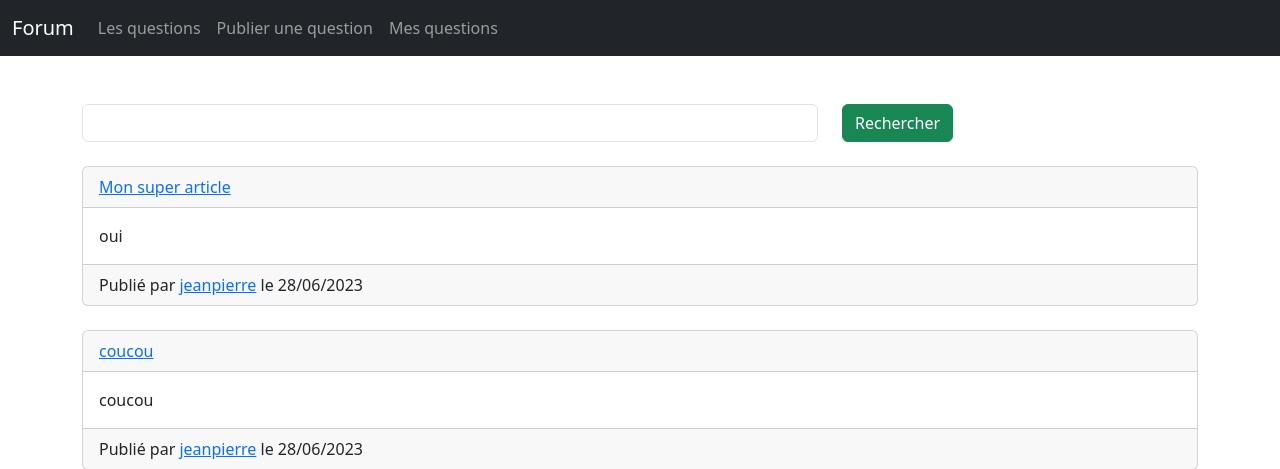
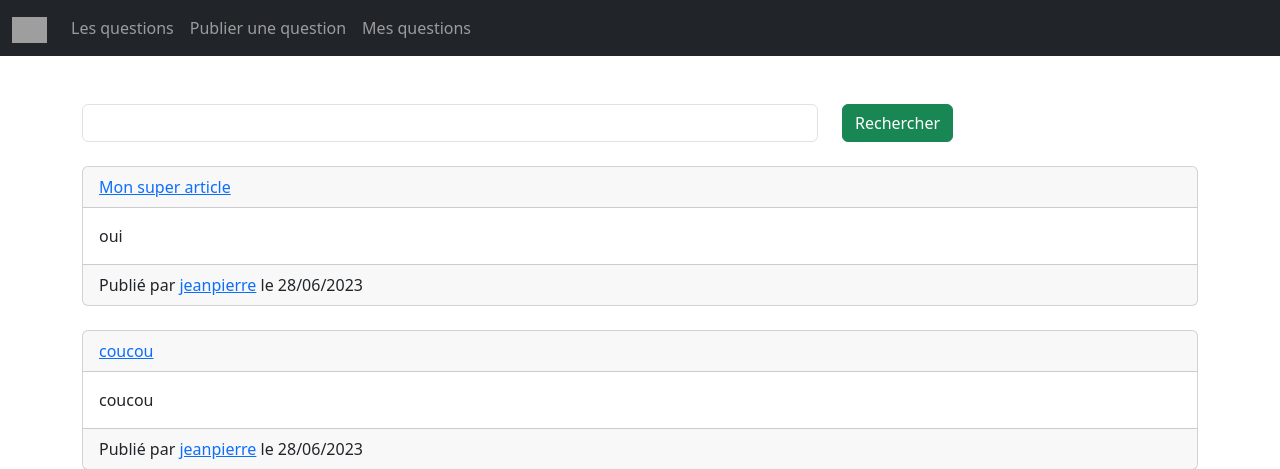
Before and after one commit to jbu72/forum, a PHP site: page /index.php in a window 1280 px wide. Shown: the top 469 px of the page. Run offline with PHP 8.4, Linux system fonts and the light colour scheme; data comes from the database, SQL or seed files in the repository; grey boxes are pictures that could not be loaded.

Commit message:
lastcommit

```diff
--- a/includes/navbar.php
+++ b/includes/navbar.php
@@ -1,6 +1,6 @@
 <nav class="navbar navbar-expand-lg navbar-dark bg-dark">
   <div class="container-fluid">
-    <a class="navbar-brand" href="#">Forum</a>
+    <a class="navbar-brand" href="#"><img width=35 src="includes/logo forum.png"></a>
     <button class="navbar-toggler" type="button" data-bs-toggle="collapse" data-bs-target="#navbarSupportedContent" aria-controls="navbarSupportedContent" aria-expanded="false" aria-label="Toggle navigation">
       <span class="navbar-toggler-icon"></span>
     </button>
```
Also changed, not shown: 1 other file.
